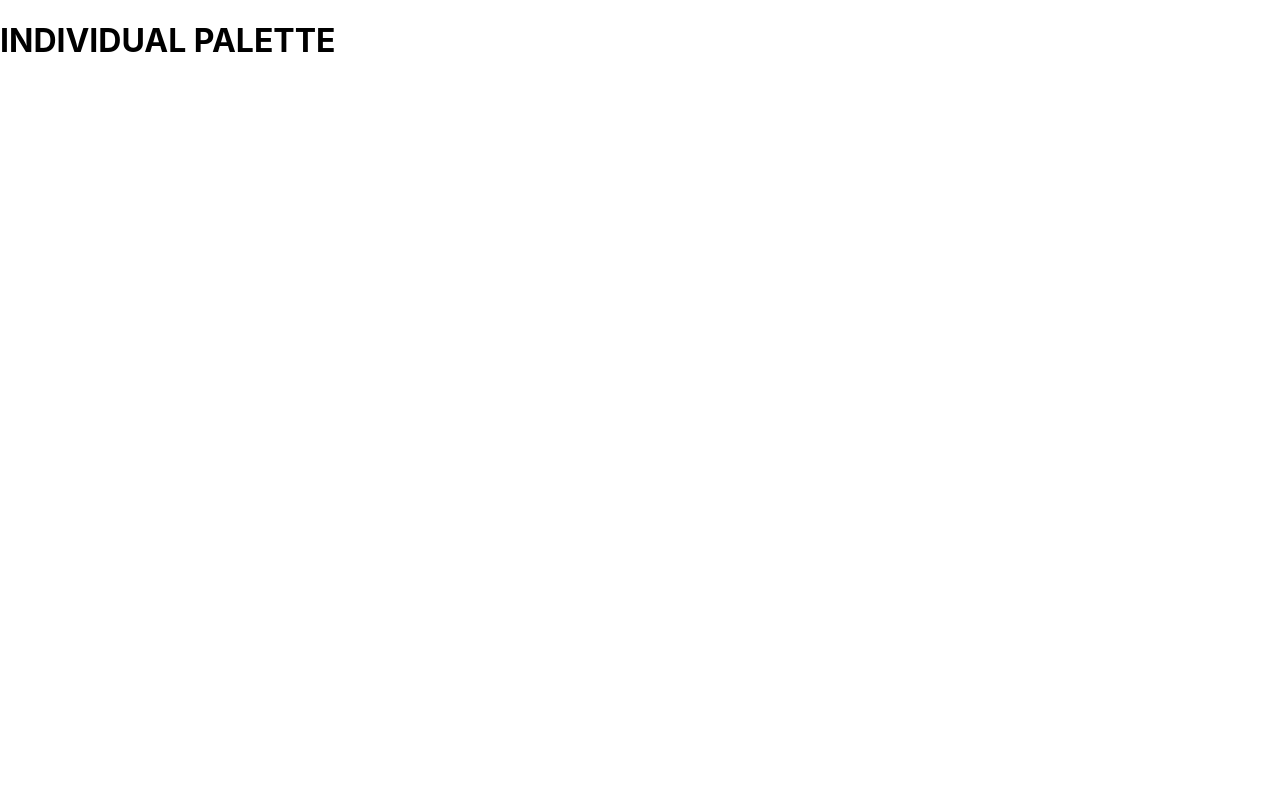
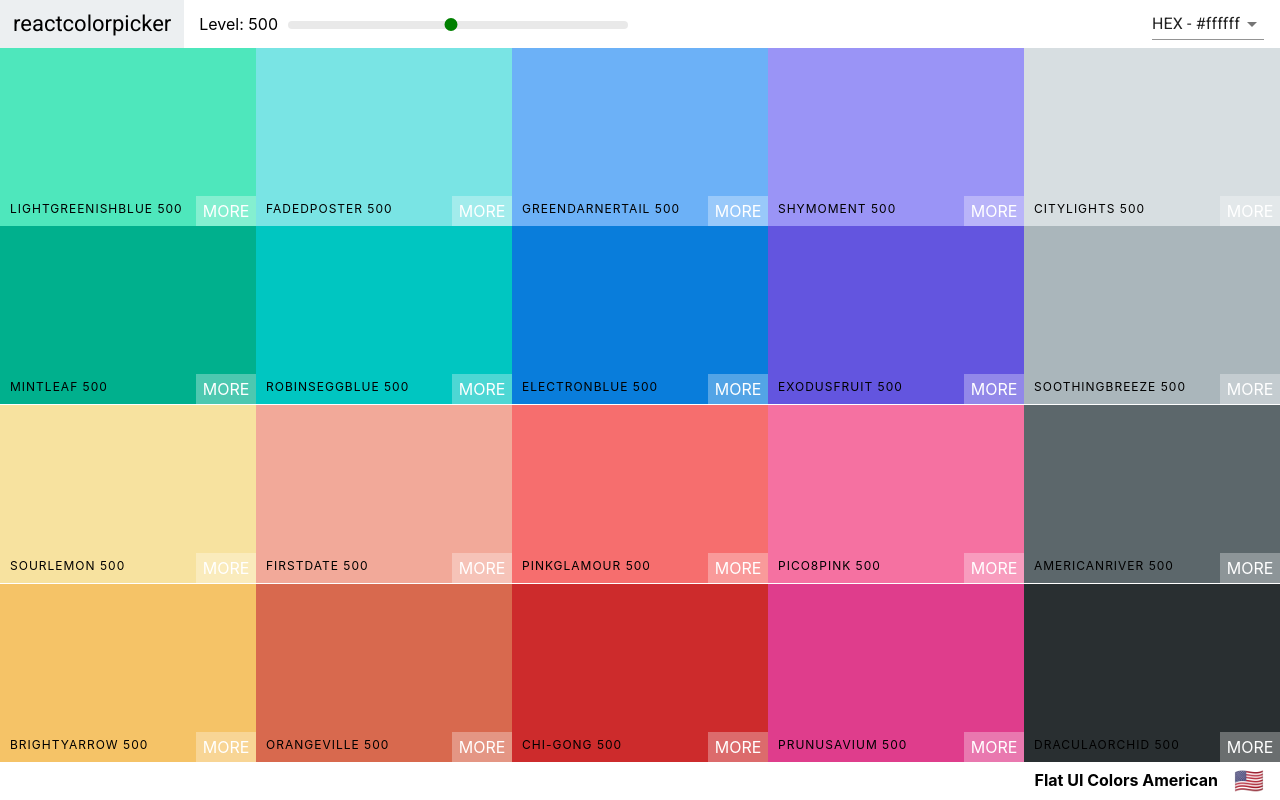
Before and after one commit to BryantVaughn/color-palette, a React (Create React App) app: page /palette/flat-ui-colors-american in a window 1280 px wide. Built offline with nearby package versions, Linux system fonts and the light colour scheme.

Commit message:
Add PaletteList and Links

```diff
--- a/src/App.js
+++ b/src/App.js
@@ -1,20 +1,33 @@
 import React, { Component } from 'react';
 import { Route, Switch } from 'react-router-dom';
 import Palette from './Palette';
+import PaletteList from './PaletteList';
 import seedColors from './seedColors';
 import { generatePalette } from './colorHelpers';
 
 class App extends Component {
+  findPalette(id) {
+    return seedColors.find(function(palette) {
+      return palette.id === id;
+    });
+  }
+
   render() {
     return (
       <Switch>
-        <Route exact path="/" render={ () => <h1>PALETTE LIST GOES HERE!</h1> } />
-        <Route exact path="/palette/:id" render={ () => <h1>INDIVIDUAL PALETTE</h1> } />
+        <Route exact path="/" render={ () => <PaletteList palettes={ seedColors } /> } />
+        <Route
+          exact
+          path="/palette/:id"
+          render={ routeProps => (
+            <Palette
+              palette={ generatePalette(
+                this.findPalette(routeProps.match.params.id)
+              )}
+            />
+          )}
+        />
       </Switch>
-
-      // <div className="App">
-      //   <Palette palette={ generatePalette(seedColors[4]) } />
-      // </div>
     );
   }
 }
--- a/src/Navbar.js
+++ b/src/Navbar.js
@@ -1,4 +1,5 @@
 import React, { Component } from 'react';
+import { Link } from 'react-router-dom';
 import Select from '@material-ui/core/Select';
 import MenuItem from '@material-ui/core/MenuItem';
 import Snackbar from '@material-ui/core/Snackbar';
@@ -35,7 +36,7 @@
     return (
       <header className="Navbar">
         <div className="logo">
-          <a href="/">reactcolorpicker</a>
+          <Link to="/">reactcolorpicker</Link>
         </div>
         <div className="slider-container">
           <span>Level: { level }</span>
--- /dev/null
+++ b/src/PaletteList.js
@@ -0,0 +1,18 @@
+import React, { Component } from 'react';
+import { Link } from 'react-router-dom';
+
+export default class PaletteList extends Component {
+  render() {
+    const { palettes } = this.props;
+    return (
+      <div>
+        <h1>React Colors</h1>
+        { palettes.map(palette => (
+          <p>
+            <Link to={ `/palette/${palette.id}` }>{ palette.paletteName }</Link>
+          </p>
+        ))}
+      </div>
+    );
+  }
+}
```
